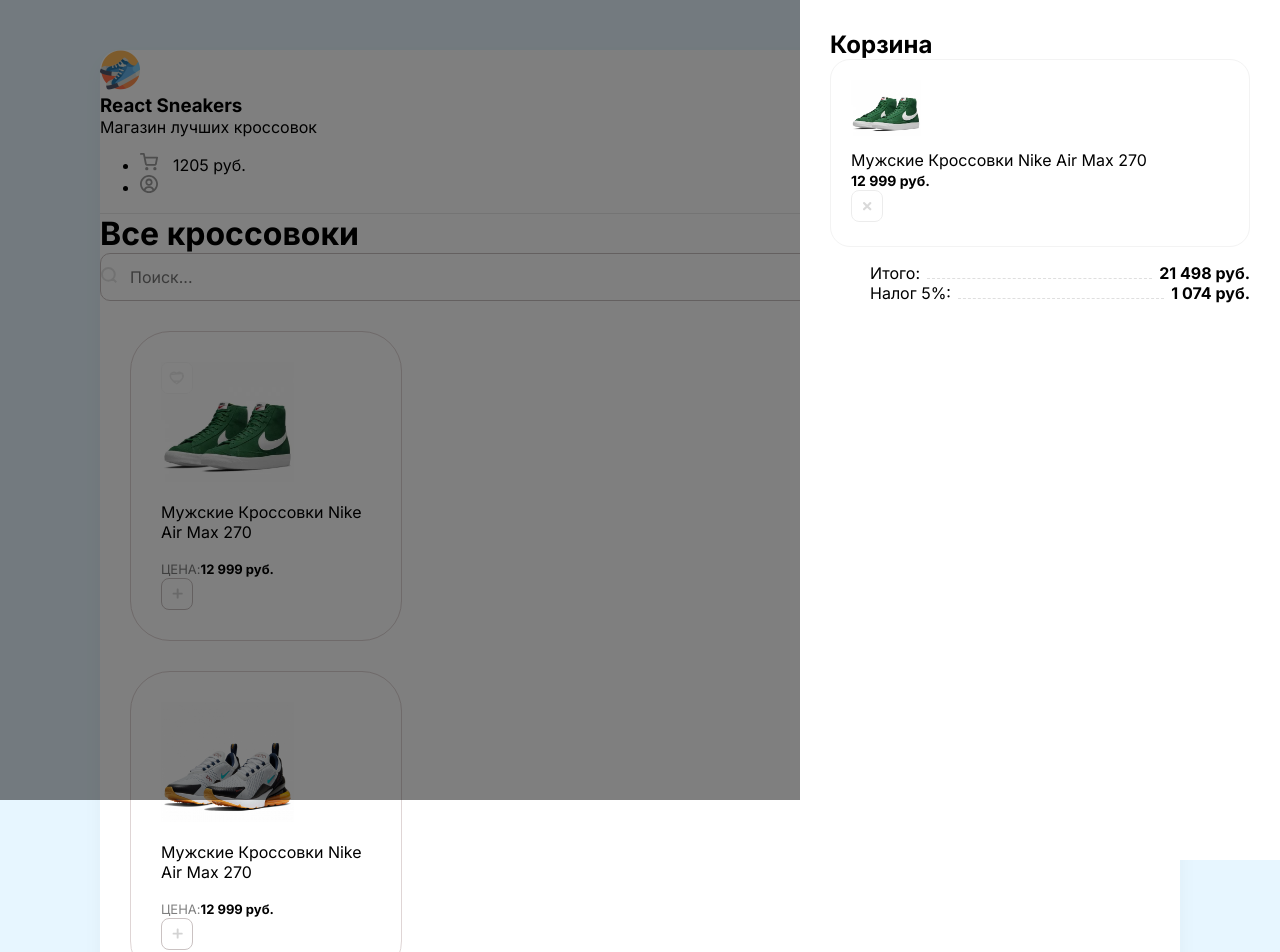
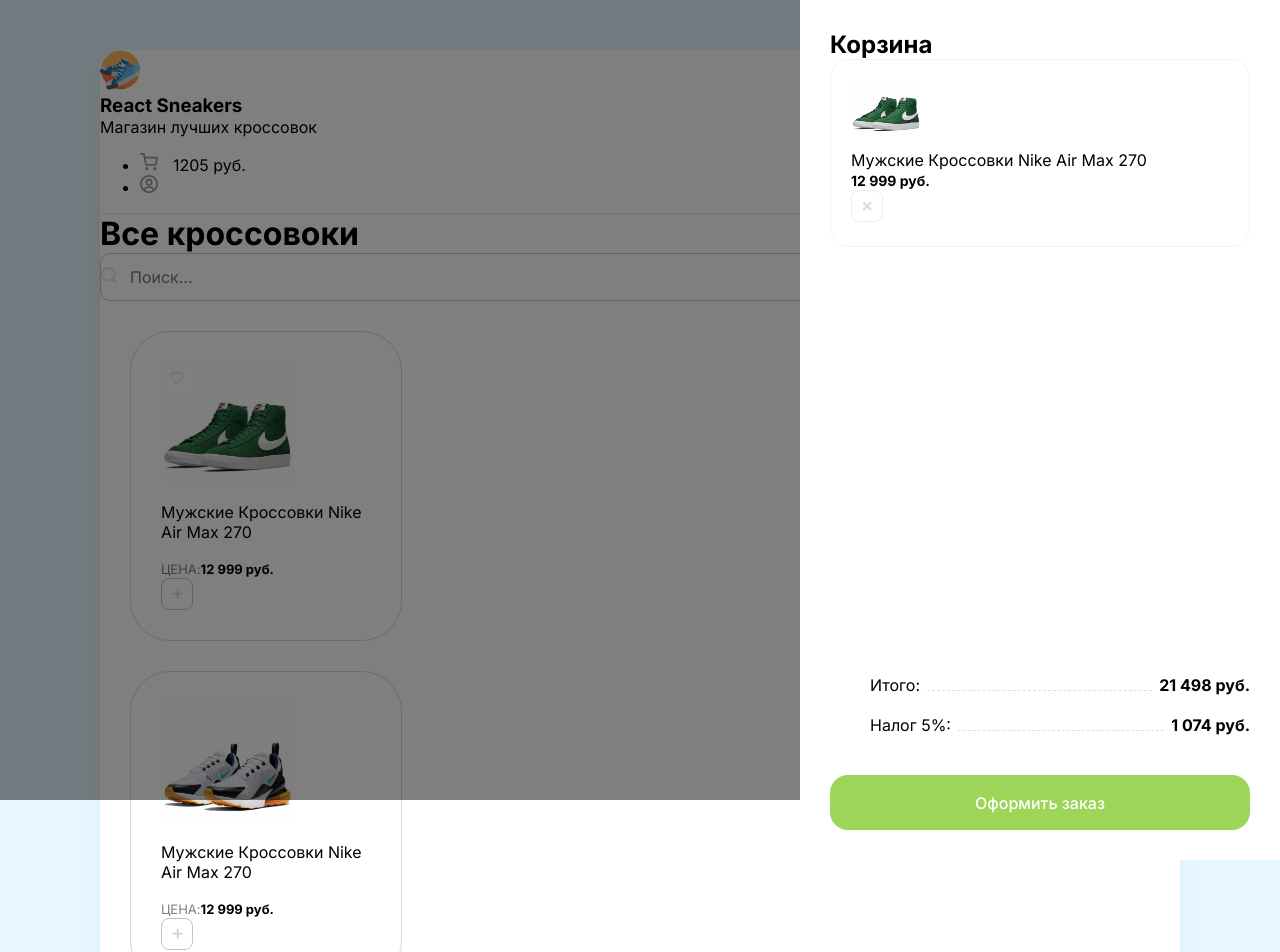
Before and after one commit to patr4519/react-sneakers, a React (Create React App) app: page / in a window 1280 px wide. Shown: the top 952 px of the page. Built offline with nearby package versions, Linux system fonts and the light colour scheme.

Commit message:
1.06 time, lesson 2

```diff
--- a/src/App.js
+++ b/src/App.js
@@ -17,7 +17,8 @@
             </div>
           </div>
 
-          <ul className="cartTotalBlock">
+          <div className="cartTotalBlock">
+            <ul>
               <li>
                 <span>Итого: </span>
                 <div></div>
@@ -29,6 +30,8 @@
                 <b>1 074 руб.</b>
               </li>
             </ul>
+            <button>Оформить заказ</button>
+          </div>
         </div>
       </div>
 
--- a/src/index.scss
+++ b/src/index.scss
@@ -107,17 +107,28 @@
   background-color: #ffffff;
   box-shadow: -10px 4px 24px rgba (0, 0, 0, 0.1);
   padding: 30px;
+  display: flex;
+  flex-direction: column;
 
   h2 {
     margin: 0;
     font-size: 24px;
   }
+
+  .items {
+    height: 80%;
+  }
 }
 
 .cartTotalBlock {
+  ul {
+    display: block;
+    margin-bottom: 40px !important;
+
     li {
       display: flex;
       align-items: flex-end;
+      margin-bottom: 20px;
     }
 
     div {
@@ -127,6 +138,23 @@
       position: relative;
       top: -4px;
       margin: 0 7px;
+    }
+  }
+
+  button {
+    width: 100%;
+    height: 55px;
+    background: #9dd558;
+    border-radius: 18px;
+    border: 0;
+    color: #fff;
+    font-size: 16px;
+    font-weight: 500;
+    cursor: pointer;
+
+    &:hover {
+      background: lighten($color: #9dd558bb, $amount: 0);
+    }
   }
 }
 
```
Lines whose indentation alone changed are shown as unchanged.
